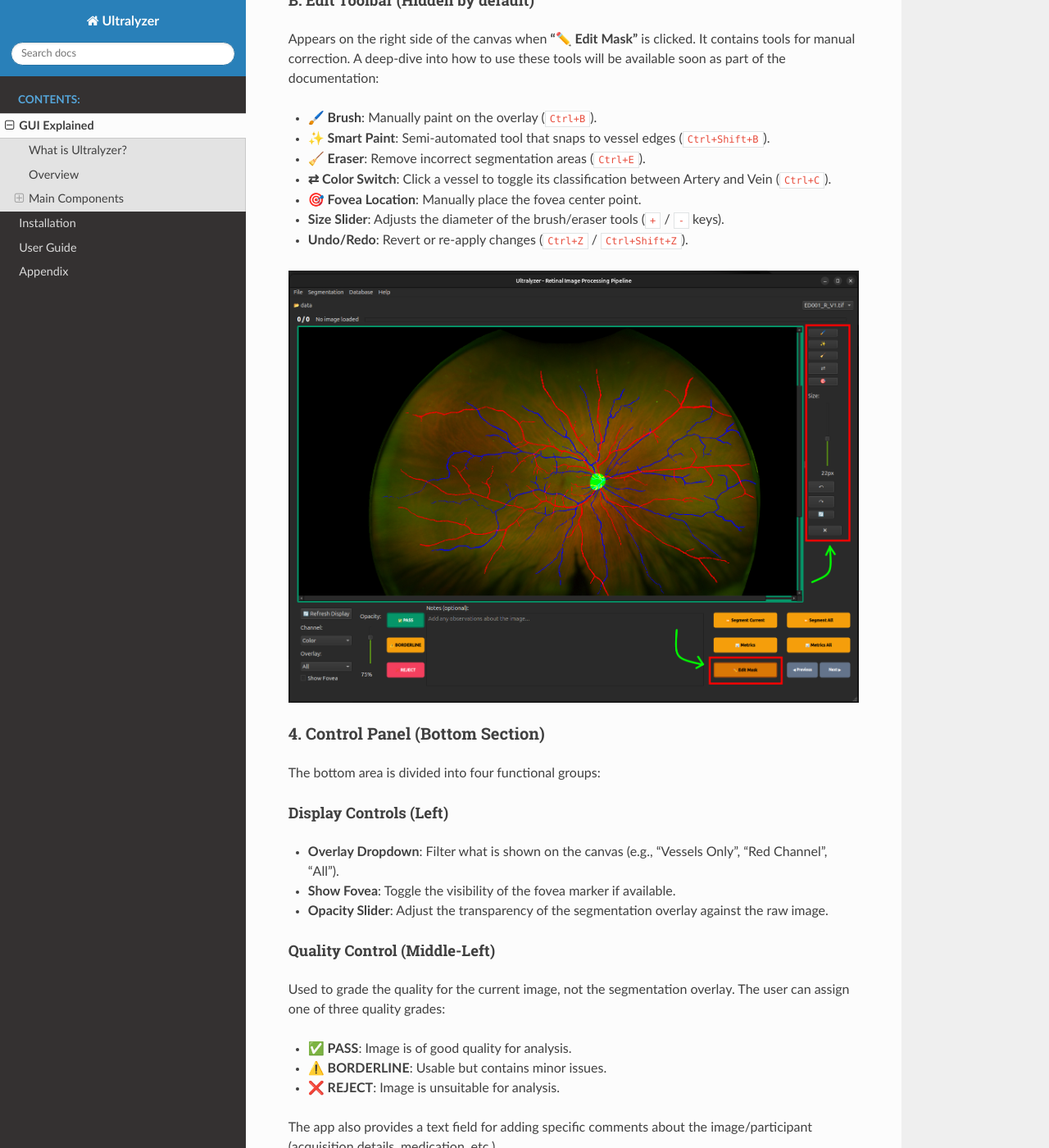
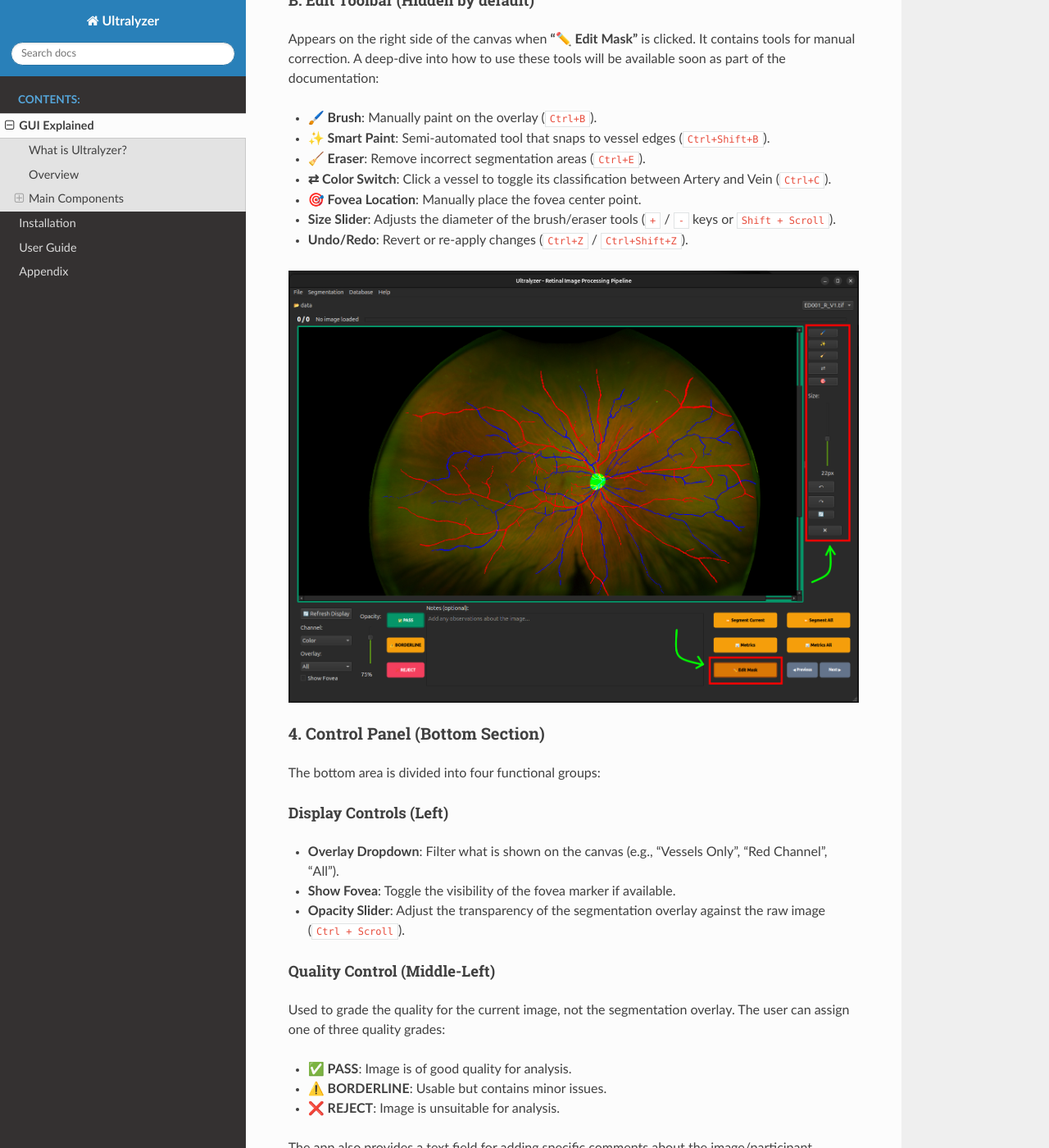
Before and after one commit to Borja21091/Ultralyzer, a Sphinx documentation site: the page built from docs/doc_gui_explained.md, in a window 1280 px wide and 1400 px high, scrolled down 2242 px. Shown: the whole window at 82% size. Built offline with Sphinx 7.4.7 and the Read the Docs theme 3.1.0, drawn with Linux system fonts in a browser that asks for light colours.

Commit message:
update docs

```diff
--- a/docs/doc_gui_explained.md
+++ b/docs/doc_gui_explained.md
@@ -60,7 +60,7 @@ Appears on the right side of the canvas when **"✏️ Edit Mask"** is clicked.
 * **🧹 Eraser**: Remove incorrect segmentation areas (`Ctrl+E`).
 * **⇄ Color Switch**: Click a vessel to toggle its classification between Artery and Vein (`Ctrl+C`).
 * **🎯 Fovea Location**: Manually place the fovea center point.
-* **Size Slider**: Adjusts the diameter of the brush/eraser tools (`+` / `-` keys).
+* **Size Slider**: Adjusts the diameter of the brush/eraser tools (`+` / `-` keys or `Shift + Scroll`).
 * **Undo/Redo**: Revert or re-apply changes (`Ctrl+Z` / `Ctrl+Shift+Z`).
 
 ![Edit Toolbar](./_static/images/edit_toolbar.png)
@@ -73,7 +73,7 @@ The bottom area is divided into four functional groups:
 
 * **Overlay Dropdown**: Filter what is shown on the canvas (e.g., "Vessels Only", "Red Channel", "All").
 * **Show Fovea**: Toggle the visibility of the fovea marker if available.
-* **Opacity Slider**: Adjust the transparency of the segmentation overlay against the raw image.
+* **Opacity Slider**: Adjust the transparency of the segmentation overlay against the raw image (`Ctrl + Scroll`).
 
 #### Quality Control (Middle-Left)
 
```
Also changed, not shown: docs/doc_appendix.md (+2 -0 lines), docs/doc_user_guide.md (+2 -2 lines).
